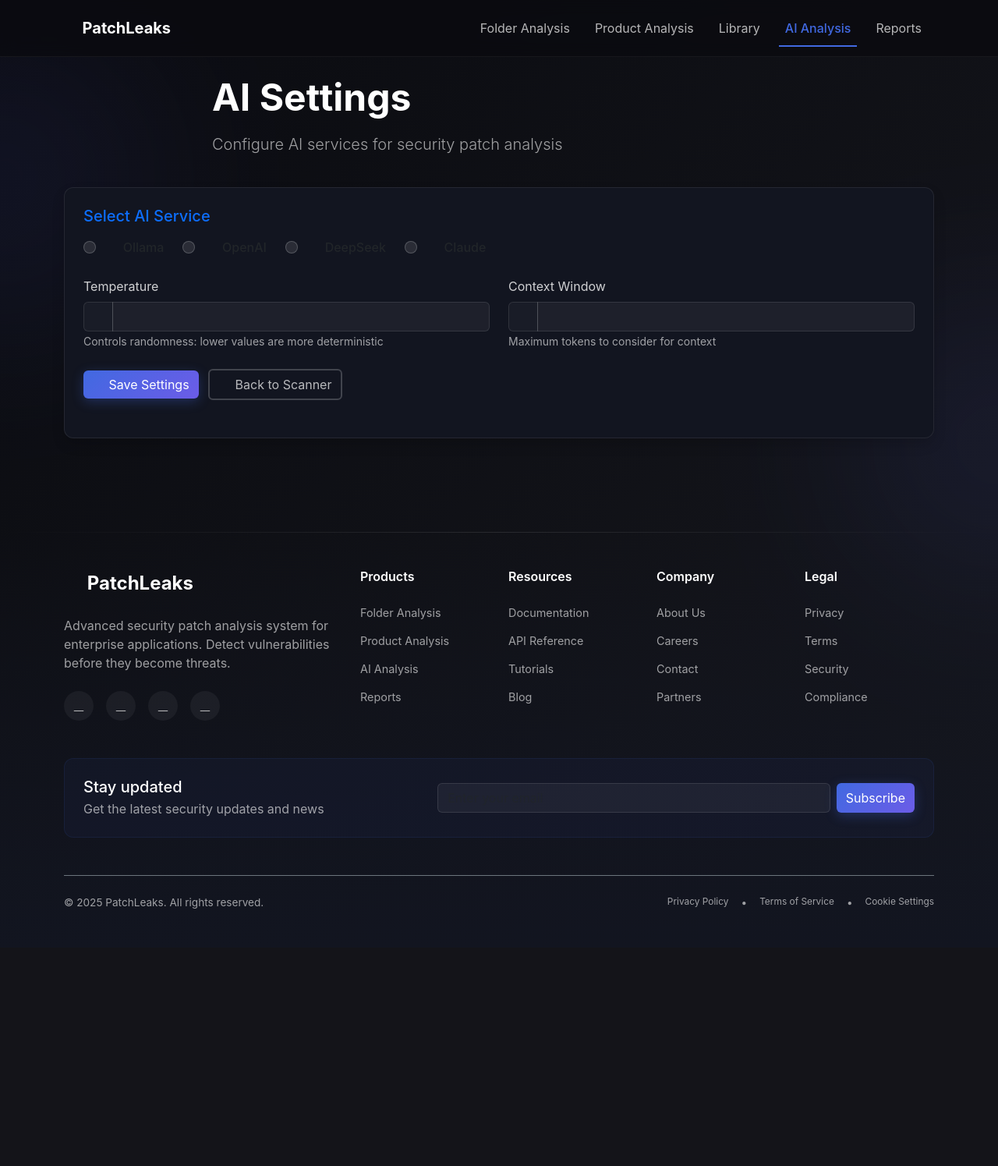
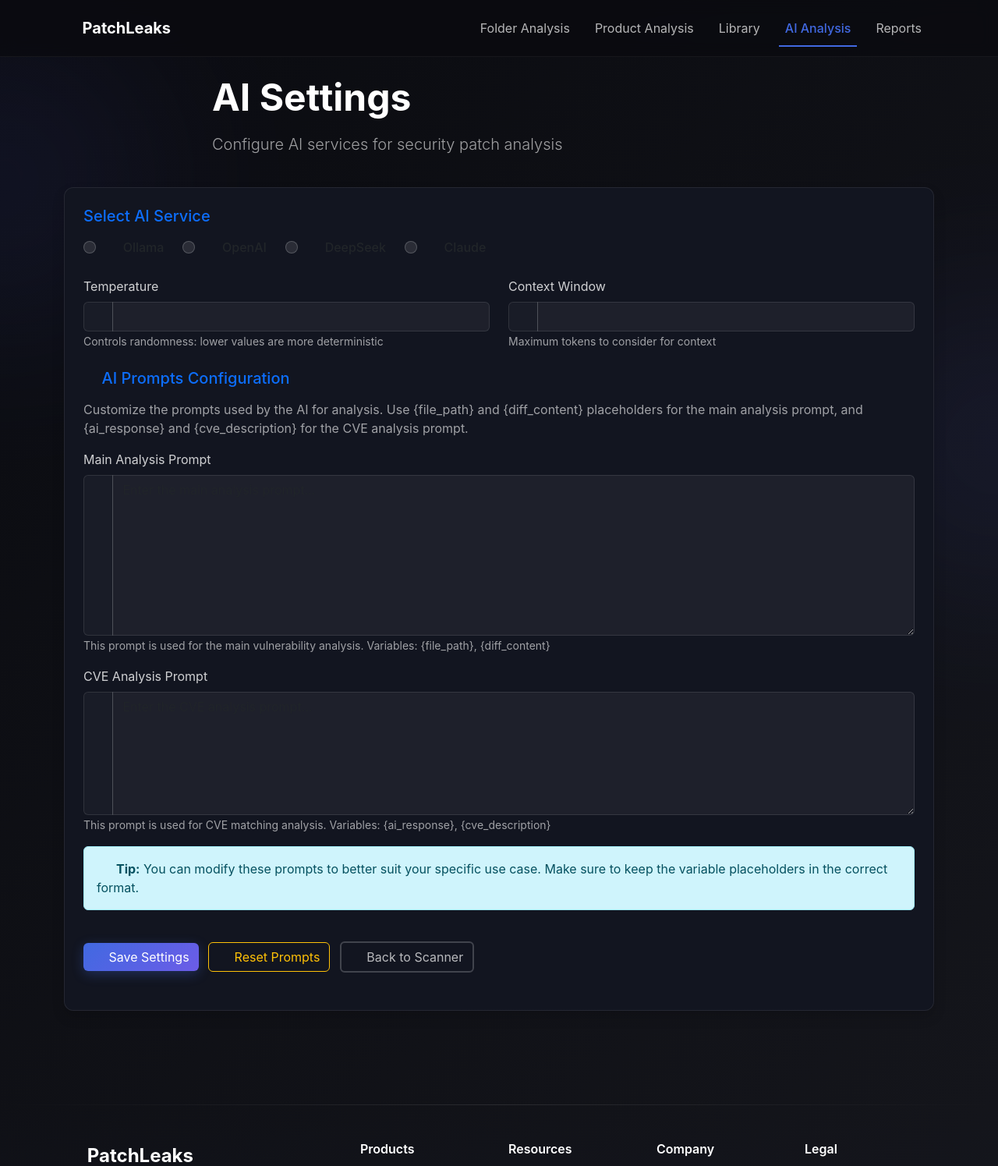
Before and after one commit to hatlesswizard/PatchLeaks, a Flask app: template templates/ai_settings.html in a window 1280 px wide; the page is wider, and only the part inside the window is pictured. Shown: the top 1495 px of that part at 78% size. Before the commit the page ends 1165 px from the top of that part, so only its background shows below. Run offline with Flask 3, Linux system fonts and the light colour scheme; the template is opened without the code that fills it, so the values that code supplies are empty; some libraries are stand-ins or nearby versions; some web fonts are replaced.

Commit message:
Update ai_settings.html

```diff
--- a/templates/ai_settings.html
+++ b/templates/ai_settings.html
@@ -683,8 +683,49 @@
                         </div>
 
                         <div class="col-12 mt-4">
+                            <h5 class="mb-3 text-primary">
+                                <i class="fas fa-edit me-2"></i>AI Prompts Configuration
+                            </h5>
+                            <p class="text-muted">Customize the prompts used by the AI for analysis. Use {file_path} and {diff_content} placeholders for the main analysis prompt, and {ai_response} and {cve_description} for the CVE analysis prompt.</p>
+
+                            <div class="row g-3">
+                                <div class="col-12">
+                                    <label class="form-label">Main Analysis Prompt</label>
+                                    <div class="input-group">
+                                        <span class="input-group-text">
+                                            <i class="fas fa-comment-dots text-primary"></i>
+                                        </span>
+                                        <textarea name="main_analysis_prompt" class="form-control" rows="8" placeholder="Enter the main analysis prompt...">{{ config.prompts.main_analysis }}</textarea>
+                                    </div>
+                                    <small class="text-muted">This prompt is used for the main vulnerability analysis. Variables: {file_path}, {diff_content}</small>
+                                </div>
+
+                                <div class="col-12">
+                                    <label class="form-label">CVE Analysis Prompt</label>
+                                    <div class="input-group">
+                                        <span class="input-group-text">
+                                            <i class="fas fa-shield-alt text-primary"></i>
+                                        </span>
+                                        <textarea name="cve_analysis_prompt" class="form-control" rows="6" placeholder="Enter the CVE analysis prompt...">{{ config.prompts.cve_analysis }}</textarea>
+                                    </div>
+                                    <small class="text-muted">This prompt is used for CVE matching analysis. Variables: {ai_response}, {cve_description}</small>
+                                </div>
+
+                                <div class="col-12">
+                                    <div class="alert alert-info">
+                                        <i class="fas fa-info-circle me-2"></i>
+                                        <strong>Tip:</strong> You can modify these prompts to better suit your specific use case. Make sure to keep the variable placeholders in the correct format.
+                                    </div>
+                                </div>
+                            </div>
+                        </div>
+
+                        <div class="col-12 mt-4">
                             <button type="submit" class="btn btn-primary">
                                 <i class="fas fa-save me-2"></i>Save Settings
+                            </button>
+                            <button type="button" class="btn btn-outline-warning ms-2" onclick="resetPrompts()">
+                                <i class="fas fa-undo me-2"></i>Reset Prompts
                             </button>
                             <a href="/folder" class="btn btn-outline-secondary ms-2">
                                 <i class="fas fa-arrow-left me-2"></i>Back to Scanner
@@ -812,6 +853,17 @@
             }
         });
     });
+
+    function resetPrompts() {
+        if (confirm('Are you sure you want to reset all prompts to their default values? This action cannot be undone.')) {
+            // Create a form and submit it to the reset endpoint
+            const form = document.createElement('form');
+            form.method = 'POST';
+            form.action = '/reset-prompts';
+            document.body.appendChild(form);
+            form.submit();
+        }
+    }
     </script>
 </body>
 </html>
```
